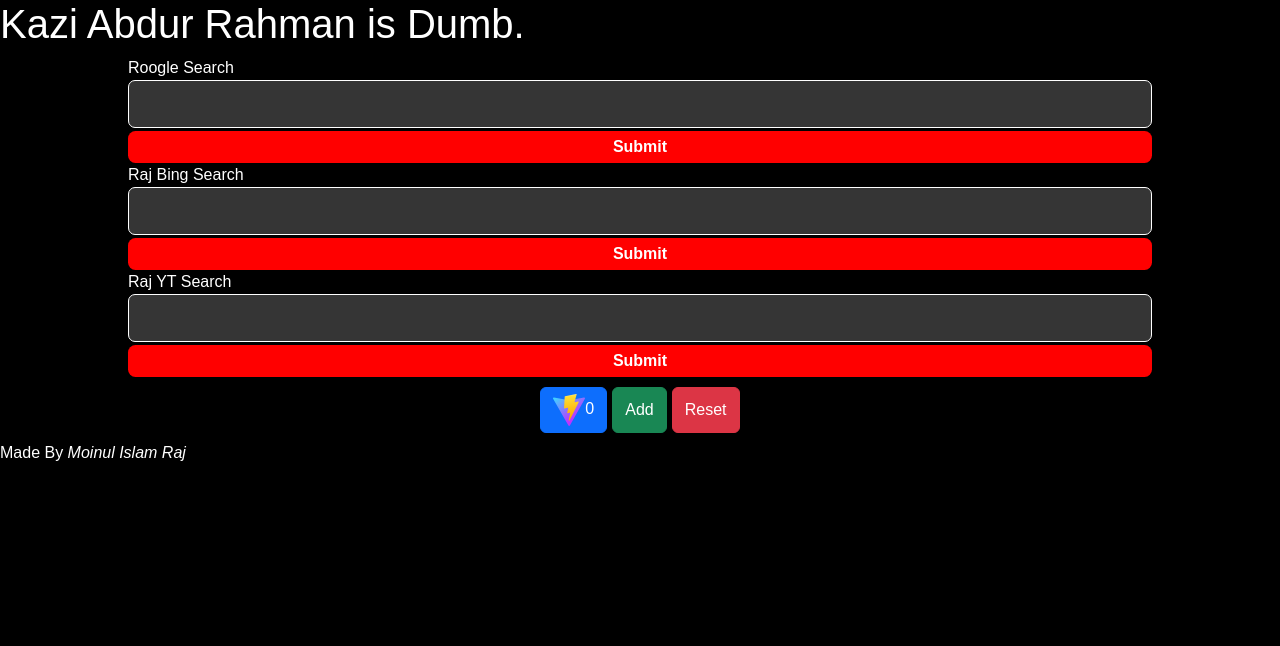
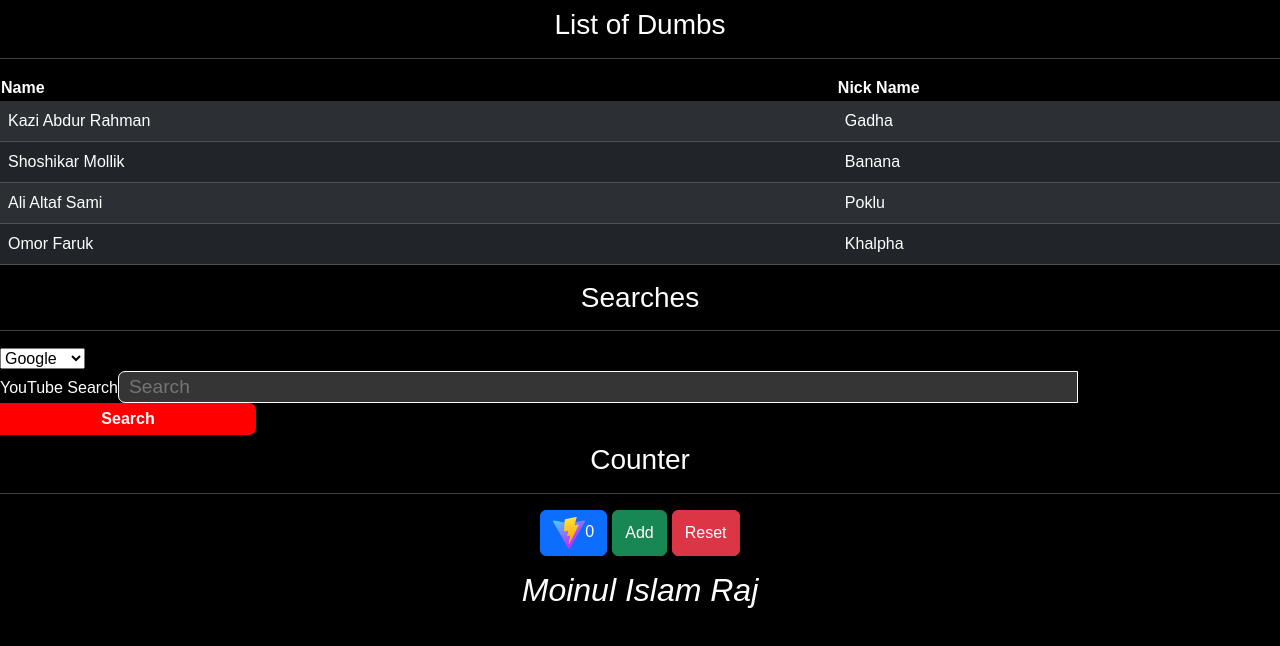
Before and after one commit to Moinul-Islam-Raj/react-search-raj, a React (Vite) app: page / in a window 1280 px wide. Shown: the top 646 px of the page. Built offline with nearby package versions, Linux system fonts and the light colour scheme.

Commit message:
more good

```diff
--- a/index.html
+++ b/index.html
@@ -2,7 +2,7 @@
 <html lang="en">
   <head>
     <meta charset="UTF-8" />
-    <link rel="icon" type="image/svg+xml" href="./public/vite.svg" />
+    <link rel="icon" type="image/svg+xml" href="./vite.svg" />
     <meta name="viewport" content="width=device-width, initial-scale=1.0" />
     <title>Moinul Islam Raj</title>
   </head>
--- a/src/App.tsx
+++ b/src/App.tsx
@@ -4,26 +4,42 @@ import SearchBar from "./components/SearchBar";
 function App() {
   return (
     <div>
-      <h1>Kazi Abdur Rahman is Dumb.</h1>
-      <SearchBar
-        title="Roogle Search"
-        url="https://www.google.com/search"
-        nameProp="q"
-      />
-      <SearchBar
-        title="Raj Bing Search"
-        url="https://www.bing.com/search"
-        nameProp="q"
-      />
-      <SearchBar
-        title="Raj YT Search"
-        url="https://www.youtube.com/results"
-        nameProp="search_query"
-      />
+        <h3 className="my-2" style={{textAlign: 'center'}}>List of Dumbs</h3>
+        <hr />
+        <table className="table table-striped table-dark">
+          <thead>
+            <th scope="col">Name</th>
+            <th scope="col">Nick Name</th>
+          </thead>
+          <tbody>
+            <tr>
+              <td className="table-item">Kazi Abdur Rahman</td>
+              <td className="table-item">Gadha</td>
+            </tr>
+            <tr>
+              <td>Shoshikar Mollik</td>
+              <td>Banana</td>
+            </tr>
+            <tr>
+              <td>Ali Altaf Sami</td>
+              <td>Poklu</td>
+            </tr>
+            <tr>
+              <td>Omor Faruk</td>
+              <td>Khalpha</td>
+            </tr>
+          </tbody>
+        </table>
+      <h3 style={{textAlign: 'center'}}>Searches</h3>
+      <hr />
+      <SearchBar />
+
+      <h3 className="mt-2" style={{textAlign: 'center'}}>Counter</h3>
+      <hr />
       <Counter keys="c-1" />
-      <h6>
-        Made By <em>Moinul Islam Raj</em>
-      </h6>
+      <div style={{display:'flex', justifyContent:'center'}}>
+        <em style={{fontSize: '2rem'}}>Moinul Islam Raj</em>
+      </div>
     </div>
   );
 }
--- a/src/components/SearchBar.tsx
+++ b/src/components/SearchBar.tsx
@@ -1,26 +1,56 @@
+import { useRef, useState } from "react";
 import "./css/searchBar.css";
 
-interface Props {
-  title?: string;
-  url: string;
-  nameProp: string;
-}
 
-const clearInputs = () => {};
+const SearchBar = () => {
+  const searchRef = useRef<HTMLInputElement>(null)
+  const id = Math.random()*1000
+  const engines = [
+    {
+      url:'https://www.google.com/search',
+      name: 'q',
+      title: 'Google Search',
+    },
+    {
+      url:'https://www.bing.com/search',
+      name: 'q',
+      title: 'Bing Search',
+    },
+    {
+      url:'https://www.youtube.com/results',
+      name: 'search_query',
+      title: 'YouTube Search',
+    }
+  ]
 
-const SearchBar = ({ url, nameProp, title = "Search" }: Props) => {
+  const [engine, setEngine] = useState(engines[2])
+
+  function clear(e: React.MouseEvent) {
+    if(searchRef.current?.value == '') e.preventDefault()
+    setTimeout(() => {
+    if(searchRef.current == null) return
+    searchRef.current.value = ''
+    })
+  }
   return (
     <>
-      <form
-        onSubmit={clearInputs}
-        id="search-google"
-        action={url}
-        target="_blank"
-      >
+      <select name="search-val" id="">
+        <option onClick={() => {setEngine(engines[0])}} className="" value="1">Google</option>
+        <option onClick={() => {setEngine(engines[1])}} className="" value="2">Bing</option>
+        <option onClick={() => {setEngine(engines[2])}} className="" value="3">YouTube</option>
+      </select>
+      <form className="search-form" action={engine.url} target="_blank">
         <div>
-          <label>{title}</label>
-          <input type="search" name={nameProp} id="g-search-bar" />
-          <input type="submit" className="submit-search" />
+          <label style={{display:'b'}} htmlFor={"search-bar-" + id}>{engine.title}</label>
+          <input
+            ref={searchRef}
+            id={"search-bar-" + id}
+            type="search"
+            name={engine.name}
+            className='search-input'
+            placeholder="Search"
+          />
+          <input onClick={clear} type="submit" className="search-submit" value="Search" />
         </div>
       </form>
     </>
--- a/src/components/css/searchBar.css
+++ b/src/components/css/searchBar.css
@@ -1,29 +1,36 @@
-#g-search-bar {
-  display: block;
-  width: 80vw;
-  color:white;
+.search-input {
+  width: 75vw;
+  font-weight: lighter;
+  color: white;
   background-color: rgb(53, 53, 53);
   border: 1.5px solid white;
   border-radius: 7px;
-  font-size: 2rem;
-  height: 3rem;
-  padding: 2px;
+  font-size: 1.2rem;
+  height: auto;
+  padding-left: 10px;
+  border-bottom-right-radius: 0;
+  border-top-right-radius: 0;
+  height: 2rem;
 }
 
-#search-google {
+.search-form {
+  align-items: center;
   display: flex;
+  flex-direction: column;
   justify-content: center;
-  align-items: center;
-  flex-direction: column;
 }
 
-.submit-search{
-  width: 100%;
+.search-submit {
+  margin: 0;
+  width: 20vw;
+  font-size: 1rem;
   color: white;
   font-weight: bold;
   background-color: red;
   padding: 4px 6px;
   border: none;
-  border-radius: 7.5px;
-  margin-top: 3px;
+  border-radius: 7px;
+  border-bottom-left-radius: 0;
+  border-top-left-radius: 0;
+  height: 2rem;
 }
```
Also changed, not shown: src/components/Table.jsx (added, +30 -0 lines).
